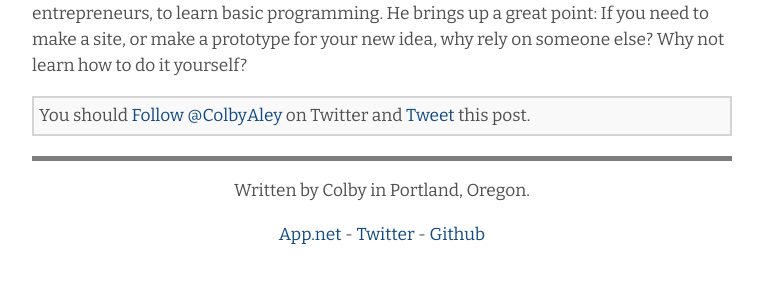
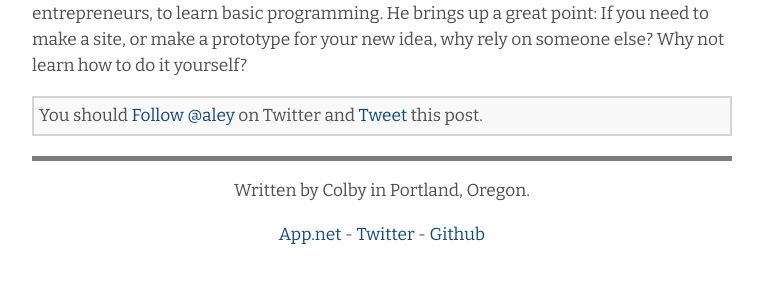
Before and after one commit to cp/old-blog, a Jekyll site: the page built from _posts/2013-01-14-everyone-should-learn-basic-programming.md, in a window 1280 px wide. Shown: the part 331-614 px from the top of the page, without its empty margins (258-1021 px from the left). Built offline with Jekyll 4.4.1, drawn with Linux system fonts in a browser that asks for light colours; Markdown is read by kramdown in place of the engine named in the settings; comment, search, counter and statistics services are not loaded.

Commit message:
updates includes

```diff
--- a/_includes/header.html
+++ b/_includes/header.html
@@ -4,13 +4,13 @@
 		<link rel="alternate" type="application/rss+xml" title="Feed" href="atom.xml" />
 		<meta http-equiv="content-type" content="text/html;charset=utf-8" />
 		<title>{{ page.title }}</title>
-		<link rel=stylesheet href="/css/style.css" type="text/css" media=screen>
+		<link rel=stylesheet href="css/style.css" type="text/css" media=screen>
 		<!-- <link rel=stylesheet href="/css/animate.css" type="text/css" media=screen> -->
 	</head>
 	<body>
 	<div id="header">
-		<a href="/"><img src="/photos/me.png" alt="Colby Aley"></a>
-		<h2>Welcome to the online weblog of <a href="/about.html">Colby Aley</a>.</h2>
+		<a href="/"><img src="photos/me.png" alt="Colby Aley"></a>
+		<h2>Welcome to the online weblog of <a href="about.html">Colby Aley</a>.</h2>
 		<p>Technology, programming, startups, life<p>
 	</div>
 	<div id="bar-top"></div>
--- a/_layouts/post.html
+++ b/_layouts/post.html
@@ -9,6 +9,6 @@
   <p class="date">Posted {{ page.date | date_to_long_string }}</p>
 {{ content }}
   </article>
-  <p id="follow-text">You should <a href="https://twitter.com/ColbyAley" class="twitter-follow-button" data-show-count="false">Follow @ColbyAley</a><script>!function(d,s,id){var js,fjs=d.getElementsByTagName(s)[0];if(!d.getElementById(id)){js=d.createElement(s);js.id=id;js.src="//platform.twitter.com/widgets.js";fjs.parentNode.insertBefore(js,fjs);}}(document,"script","twitter-wjs");</script> on Twitter and <a href="https://twitter.com/share" class="twitter-share-button" data-via="ColbyAley" data-count="none">Tweet</a>
+  <p id="follow-text">You should <a href="https://twitter.com/aley" class="twitter-follow-button" data-show-count="false">Follow @aley</a><script>!function(d,s,id){var js,fjs=d.getElementsByTagName(s)[0];if(!d.getElementById(id)){js=d.createElement(s);js.id=id;js.src="//platform.twitter.com/widgets.js";fjs.parentNode.insertBefore(js,fjs);}}(document,"script","twitter-wjs");</script> on Twitter and <a href="https://twitter.com/share" class="twitter-share-button" data-via="aley" data-count="none">Tweet</a>
 <script>!function(d,s,id){var js,fjs=d.getElementsByTagName(s)[0];if(!d.getElementById(id)){js=d.createElement(s);js.id=id;js.src="//platform.twitter.com/widgets.js";fjs.parentNode.insertBefore(js,fjs);}}(document,"script","twitter-wjs");</script> this post.</p>
 {% include footer.html %}
```
